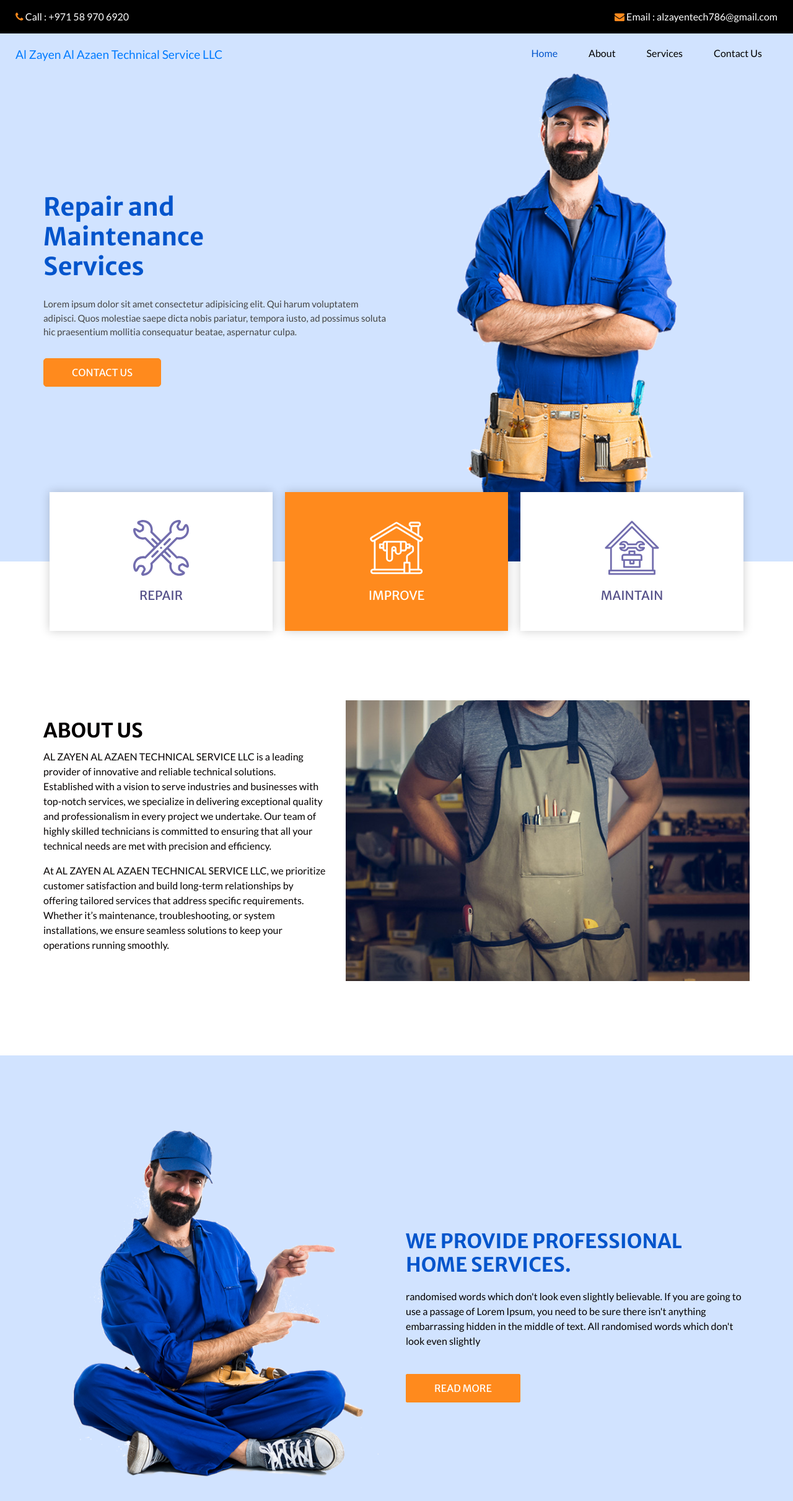
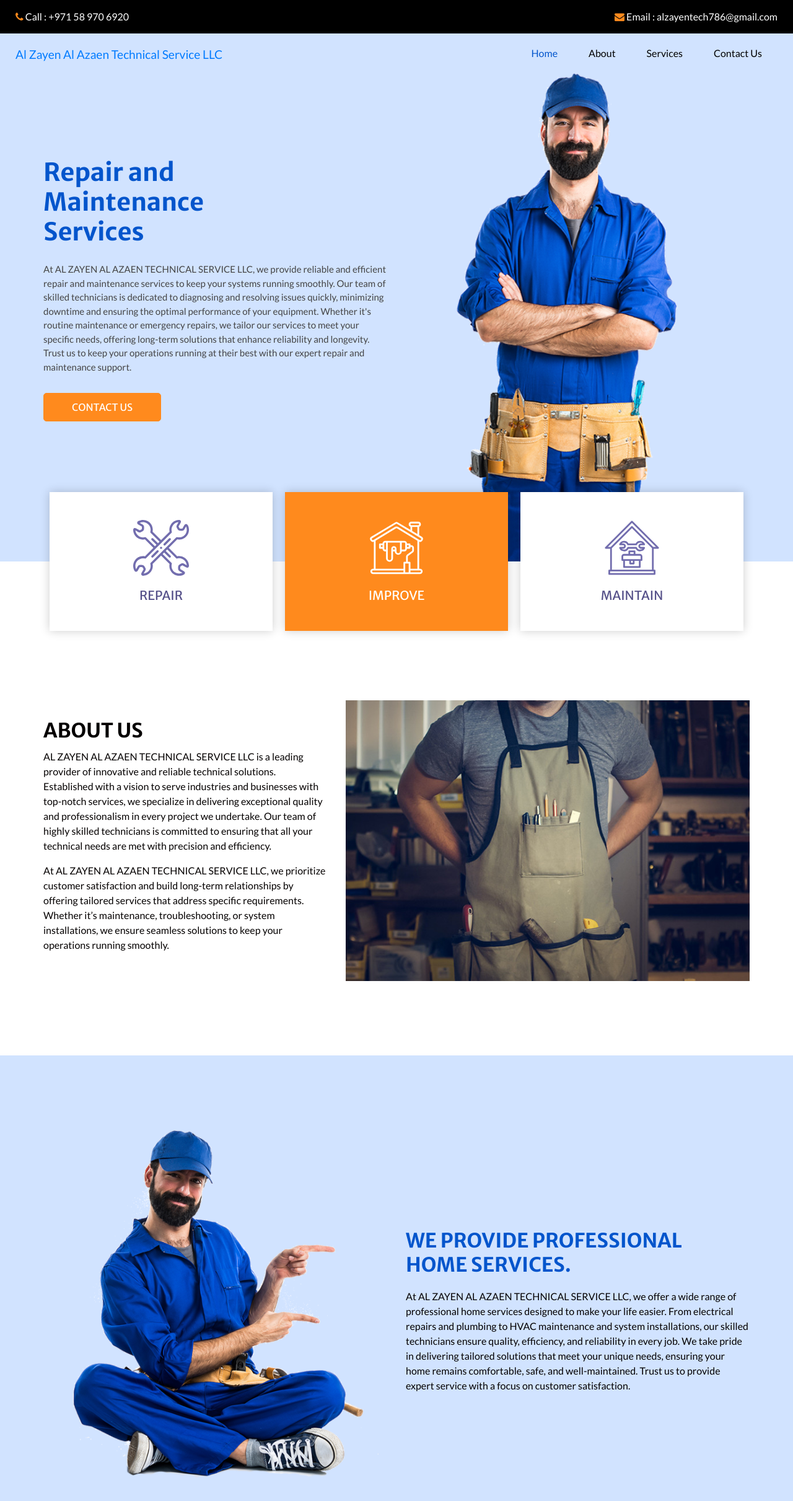
Before and after one commit to robz-bot/shakthi-website, a plain HTML site: page index.html in a window 1280 px wide. Shown: the top 2422 px of the page at 62% size. Drawn offline with nearby package versions, Linux system fonts and the light colour scheme; some packages are replaced by stand-ins of ours.

Commit message:
content changes

```diff
--- a/index.html
+++ b/index.html
@@ -97,9 +97,8 @@
                 Services
               </h1>
               <p>
-                Lorem ipsum dolor sit amet consectetur adipisicing elit. Qui harum voluptatem adipisci. Quos molestiae saepe dicta nobis pariatur, tempora iusto, ad possimus soluta hic praesentium mollitia consequatur beatae, aspernatur culpa.
-              </p>
-              <a href="">
+                At AL ZAYEN AL AZAEN TECHNICAL SERVICE LLC, we provide reliable and efficient repair and maintenance services to keep your systems running smoothly. Our team of skilled technicians is dedicated to diagnosing and resolving issues quickly, minimizing downtime and ensuring the optimal performance of your equipment. Whether it's routine maintenance or emergency repairs, we tailor our services to meet your specific needs, offering long-term solutions that enhance reliability and longevity. Trust us to keep your operations running at their best with our expert repair and maintenance support.              </p>
+              <a href="/contact.html">
                 Contact Us
               </a>
             </div>
@@ -222,11 +221,10 @@
               Home Services.
             </h2>
             <p>
-              randomised words which don't look even slightly believable. If you are going to use a passage of Lorem Ipsum, you need to be sure there isn't anything embarrassing hidden in the middle of text. All randomised words which don't look even slightly
-            </p>
-            <a href="">
+              At AL ZAYEN AL AZAEN TECHNICAL SERVICE LLC, we offer a wide range of professional home services designed to make your life easier. From electrical repairs and plumbing to HVAC maintenance and system installations, our skilled technicians ensure quality, efficiency, and reliability in every job. We take pride in delivering tailored solutions that meet your unique needs, ensuring your home remains comfortable, safe, and well-maintained. Trust us to provide expert service with a focus on customer satisfaction.            </p>
+            <!-- <a href="">
               Read More
-            </a>
+            </a> -->
           </div>
         </div>
       </div>
```
Also changed, not shown: contact.html (+1 -1 lines).
